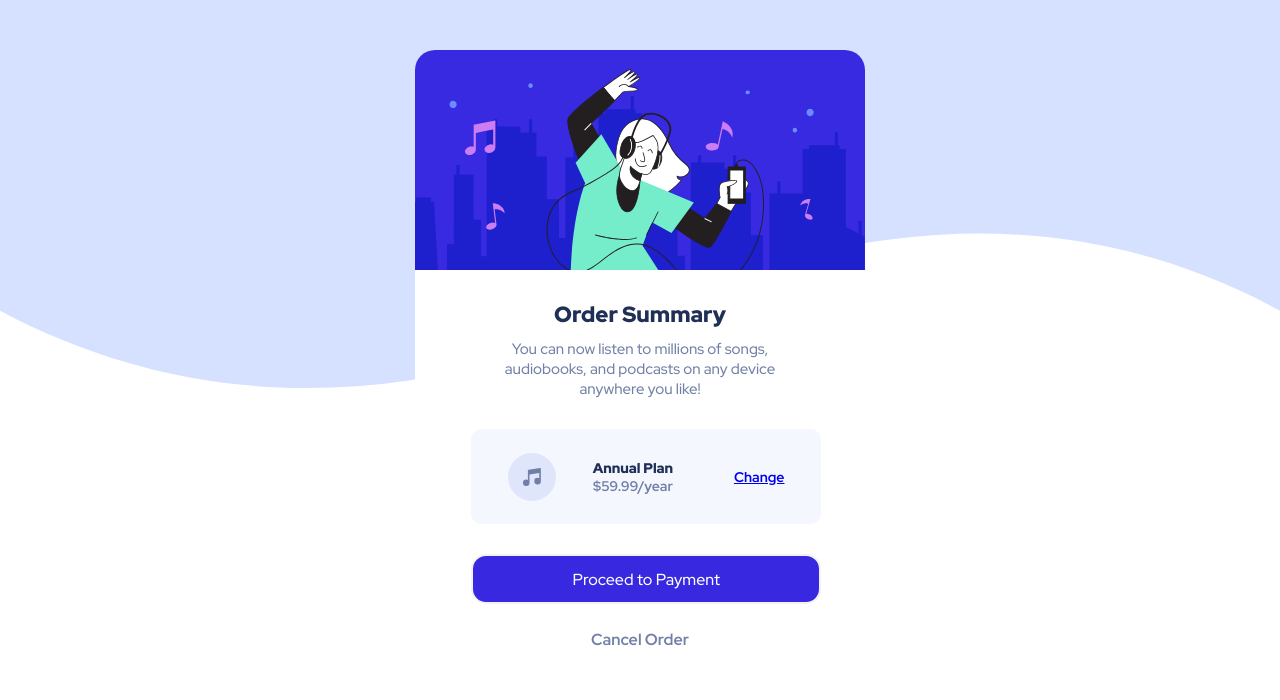
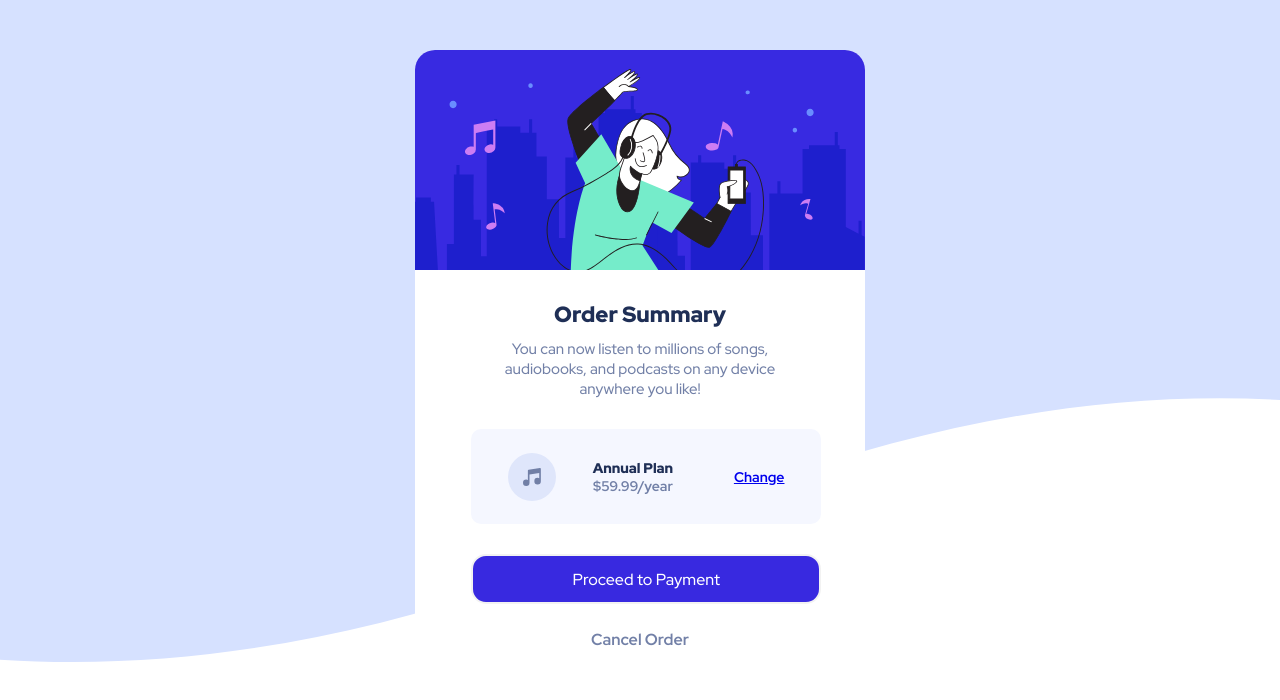
Before and after one commit to don1257/react-mentor-order-summary-component, a React (Create React App) app: page / in a window 1280 px wide. Shown: the top 700 px of the page. Built offline with nearby package versions, Linux system fonts and the light colour scheme.

Commit message:
Adding background svg

```diff
--- a/src/App.tsx
+++ b/src/App.tsx
@@ -1,14 +1,31 @@
-import React from 'react';
+import React, { useState, useEffect } from 'react';
 import './App.css';
 import Card from "./components/Card/Card";
 import patternBackgroundDesktop from "./images/pattern-background-desktop.svg";
+import patternBackgroundMobile from "./images/pattern-background-mobile.svg";
 
 function App() {
+    const [backgroundImage, setBackgroundImage] = useState(patternBackgroundMobile);
+
+    const handleMediaQuery = () => {
+        if (window.matchMedia("(max-width: 768px)").matches) {
+            setBackgroundImage(patternBackgroundMobile);
+        } else {
+            setBackgroundImage(patternBackgroundDesktop);
+        }
+    };
+
+    useEffect(() => {
+        window.addEventListener('resize', handleMediaQuery);
+        return () => {
+            window.removeEventListener('resize', handleMediaQuery);
+        };
+    }, []);
 
     return (
         <div className='App' >
             <img
-            src={patternBackgroundDesktop}
+                src={backgroundImage}
                 alt='Pattern background'
                 className='PatternBackground'
             />
```
Lines whose indentation alone changed are shown as unchanged.
